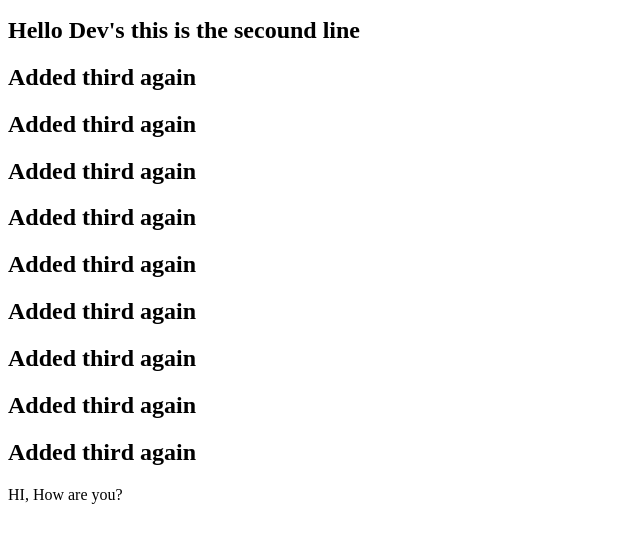
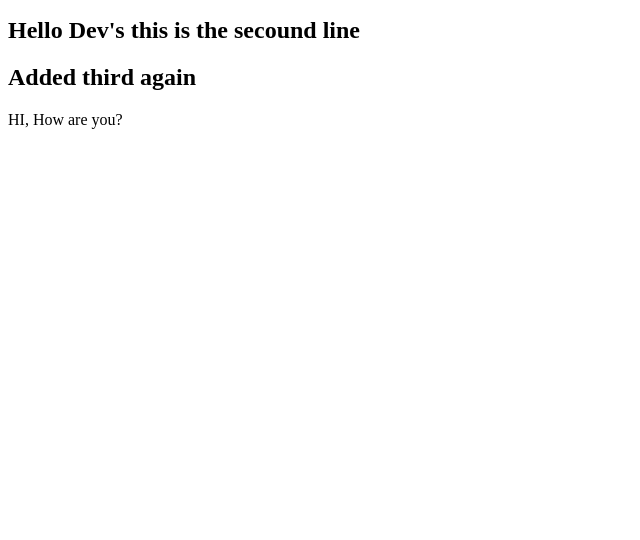
Before and after one commit to BSRINU1996/Js_React, a plain HTML site: page index.html in a window 1280 px wide. Shown: the part 110-650 px from the top of the page, without its empty margins (0-640 px from the left). Drawn offline with Linux system fonts and the light colour scheme.

Commit message:
Main Branch Commit #2

```diff
--- a/index.html
+++ b/index.html
@@ -12,14 +12,6 @@
     <h2>Hello Dev's</h2>
     <h2>Hello Dev's this is the secound line</h2>
     <h2>Added third again</h2>
-    <h2>Added third again</h2>
-    <h2>Added third again</h2>
-    <h2>Added third again</h2>
-    <h2>Added third again</h2>
-    <h2>Added third again</h2>
-    <h2>Added third again</h2>
-    <h2>Added third again</h2>
-    <h2>Added third again</h2>
     <p>HI, How are you?</p>
     <script src="index.js"></script>
 </body>
```
